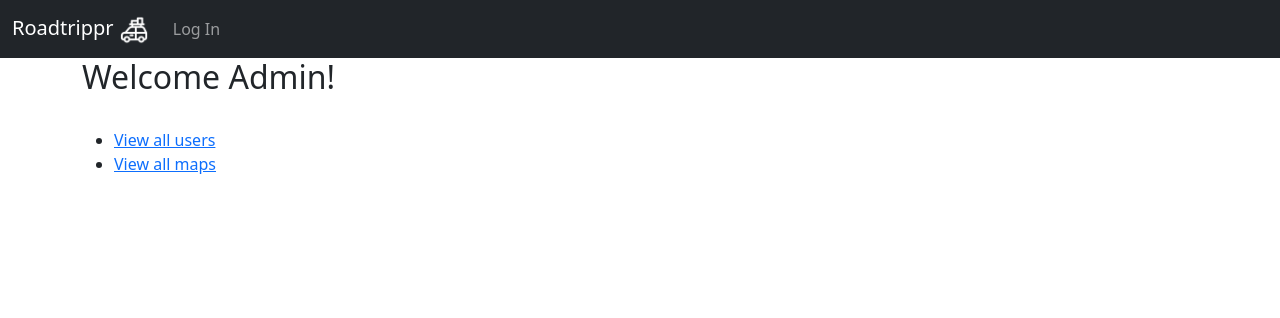
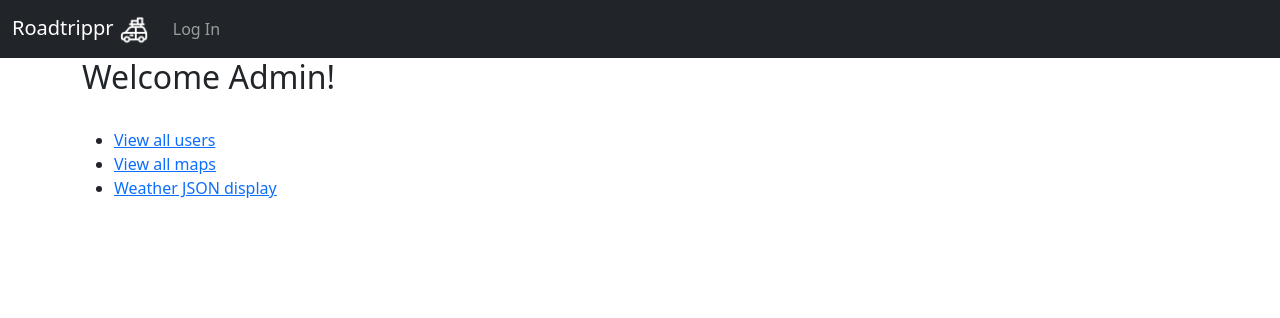
Before and after one commit to stlee3102/capstone-project, a Flask app: page /admin in a window 1280 px wide. Shown: the top 318 px of the page. Run offline with Flask 2, Linux system fonts and the light colour scheme; some libraries are stand-ins or nearby versions.

Commit message:
Finished adding forecast to main page

```diff
--- a/server.py
+++ b/server.py
@@ -1,12 +1,13 @@
-from flask import (Flask, render_template, request, flash, session, redirect, url_for, jsonify)
+from flask import Flask, render_template, request, flash, session, redirect, url_for, jsonify
 from model import connect_to_db
 import crud
 from flask_sqlalchemy import SQLAlchemy
-
+from pprint import pformat
 from jinja2 import StrictUndefined
 
 import os
 import polyline
+import requests
 
 app = Flask(__name__)
 app.secret_key = 'dev'
@@ -14,6 +15,11 @@ app.jinja_env.undefined = StrictUndefined
 
 
 MAPS_API_KEY = os.environ['GOOGLE_MAPS_KEY']
+WEATHER_API_KEY = os.environ['WEATHER_KEY']
+
+
+
+
 
 @app.route('/')
 def index():
@@ -145,6 +151,9 @@ def map_selection():
         mode = request.form.get("mode")
         crud.create_map(start_pt, end_pt, mode, user.user_id)
         return redirect('/user-maps')
+    if request.form['plan-trip-btn'] == 'Plan My Trip':
+        print("!!!!!!!!!!!!!!!!!!!!!!!!!!!!!!!!")
+        print("HI THERE")
 
 
 @app.route('/user-maps')
@@ -206,6 +215,65 @@ def all_store_info():
 
     return jsonify({'store_info':store_dict})
 
+@app.route("/get-weather", methods=["POST"])
+def get_weather():
+    location = request.json['location']
+
+    url = 'http://api.weatherapi.com/v1/forecast.json'
+    payload = {'key': WEATHER_API_KEY}
+
+    payload['q'] = location
+    payload['days'] = 3
+
+    res = requests.get(url, params=payload)
+
+    data = res.json()
+
+    print("!!!!!!!!!!!!!!!!!!!!!!!!")
+    print(data)
+
+    return data
+
+
+
+@app.route('/weather')
+def show_weather_form():
+    """Show weather search form"""
+
+    user = crud.get_user_by_email(session.get("logged_in_user"))
+
+
+    return render_template('search-form.html', user=user)
+
+
+@app.route('/weather/search')
+def find_weather():
+    """Search weather at destination"""
+
+    q = request.args.get('q', '')
+    days = request.args.get('days', '')
+
+
+    url = 'http://api.weatherapi.com/v1/forecast.json'
+    payload = {'key': WEATHER_API_KEY}
+
+    payload['q'] = q
+    payload['days'] = days
+
+    res = requests.get(url, params=payload)
+
+    data = res.json()
+
+    location = data['location']
+    current = data['current']
+    forecastdays = data['forecast']['forecastday']
+
+    user = crud.get_user_by_email(session.get("logged_in_user"))
+
+
+    return render_template('search-results.html',
+                            pformat=pformat, forecastdays=forecastdays,
+                           data=data, user=user, location=location, current=current)
 
 
 if __name__ == "__main__":
--- a/templates/admin.html
+++ b/templates/admin.html
@@ -17,6 +17,8 @@
     <li><a href="/users">View all users</a></li>
 
     <li><a href="/all-maps">View all maps</a></li>
+
+    <li><a href="/weather">Weather JSON display</a></li>
 </ul>
 
 
--- a/templates/main.html
+++ b/templates/main.html
@@ -67,6 +67,9 @@
 
       </div>
 
+      <div id="weather-forecast"></div>
+
+
       <div id="google-map"></div>
       <div id="text-directions"></div>
       <div id="route-coordinates"></div>
```
Also changed, not shown: static/js/map.js (+83 -0 lines).
